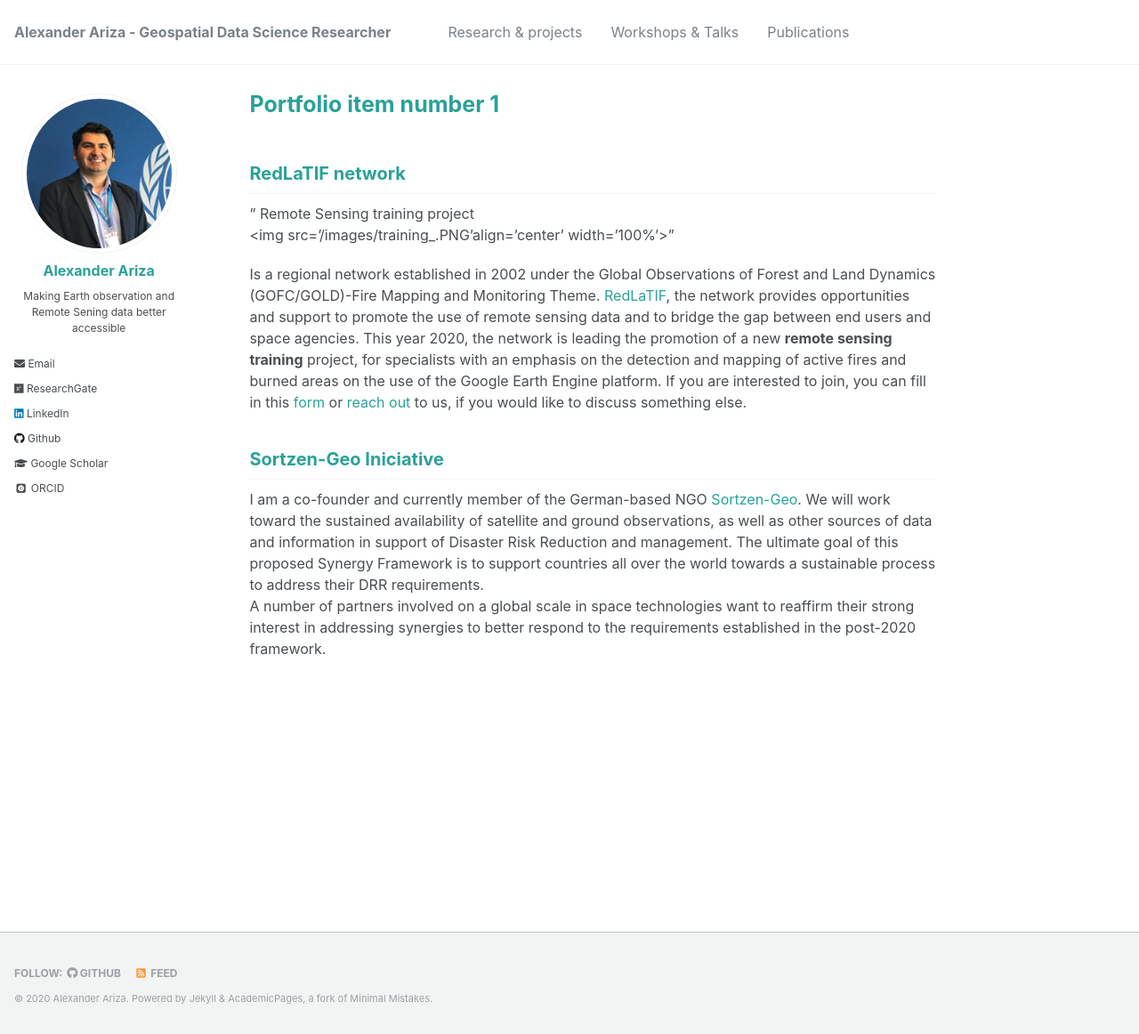
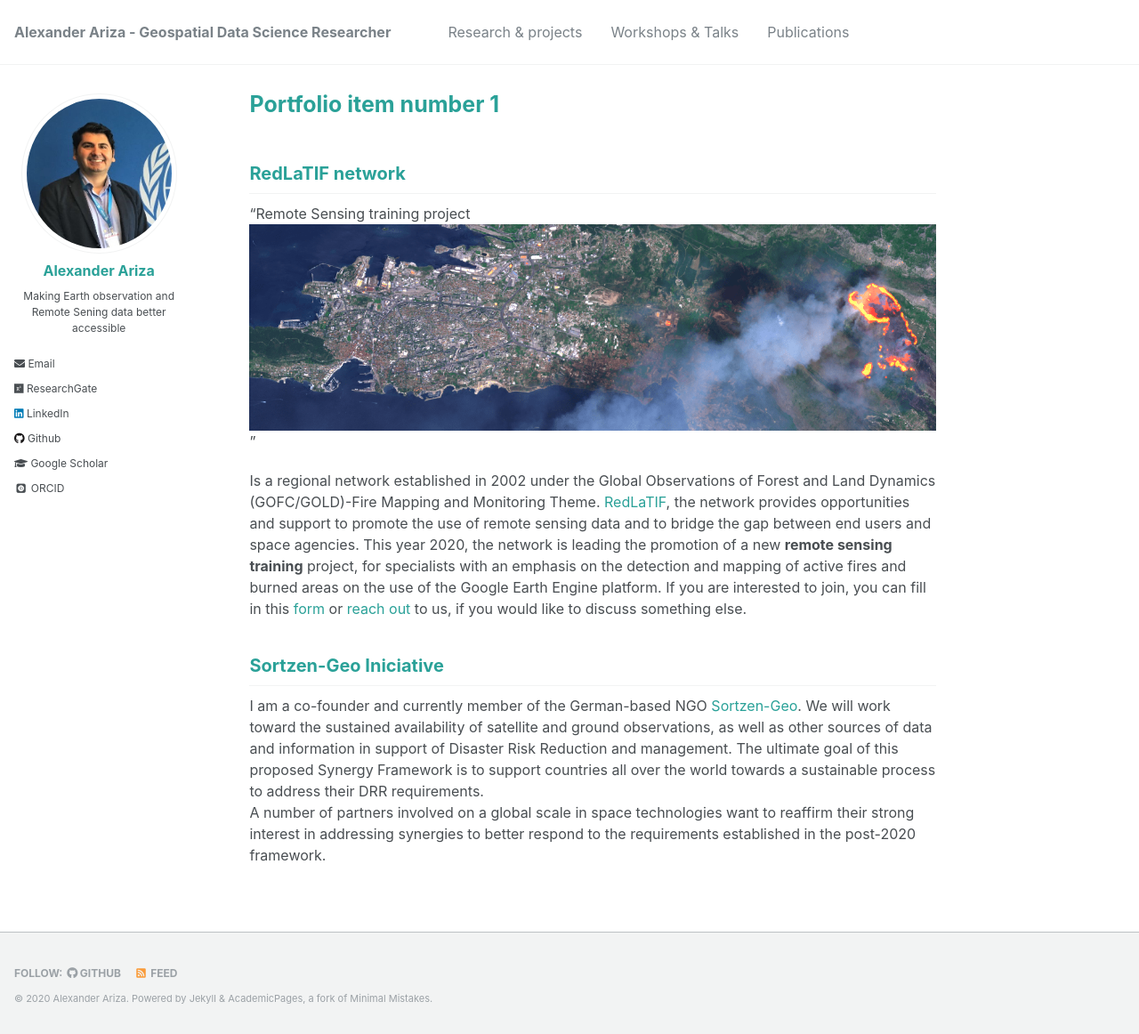
Before and after one commit to Alexanderariza/alexanderariza.github.io, a Jekyll site: the page built from _pages/engagement.md, in a window 1280 px wide and 1162 px high. Shown: the whole window at 89% size. Built offline with Jekyll 4.4.1, drawn with Linux system fonts in a browser that asks for light colours; some web fonts are replaced.

Commit message:
Update engagement.md

```diff
--- a/_pages/engagement.md
+++ b/_pages/engagement.md
@@ -7,7 +7,7 @@
 ---
 RedLaTIF network
 ------
-" Remote Sensing training project <br/><img src='/images/training_.PNG'align='center' width='100%'>"
+"Remote Sensing training project <br/><img src='/images/training_.PNG'>"
 
 Is a regional network established in 2002 under the Global Observations of Forest and Land Dynamics (GOFC/GOLD)-Fire Mapping and Monitoring Theme. [RedLaTIF](https://gofcgold.org/regional-networks/red-latinoamerica-deteledeteccion-e-incendios-forestales-redlatif), the network provides opportunities and support to promote the use of remote sensing data and to bridge the gap between end users and space agencies. This year 2020, the network is leading the promotion of a new **remote sensing training** project, for specialists with an emphasis on the detection and mapping of active fires and burned areas on the use of the Google Earth Engine platform. If you are interested to join, you can fill in this [form](https://forms.gle/wSQGMQLXcWv9u2NY9) or [reach out](mailto:nicolasalejandromari@gmail.com, alexanderariza@gmail.com) to us, if you would like to discuss something else.
 
```
